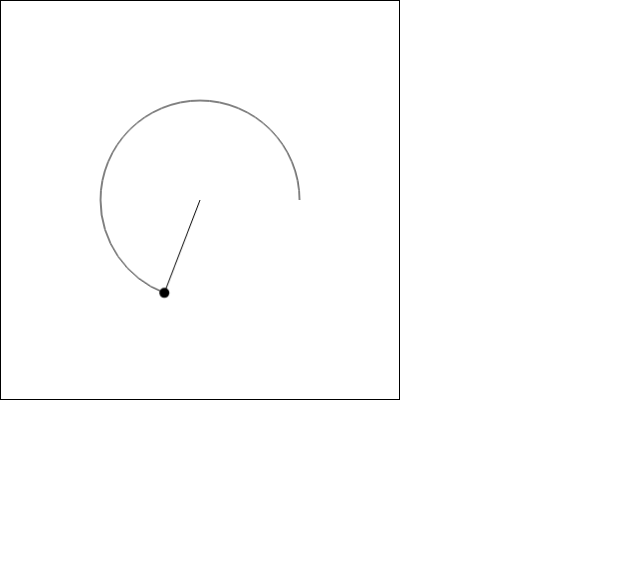
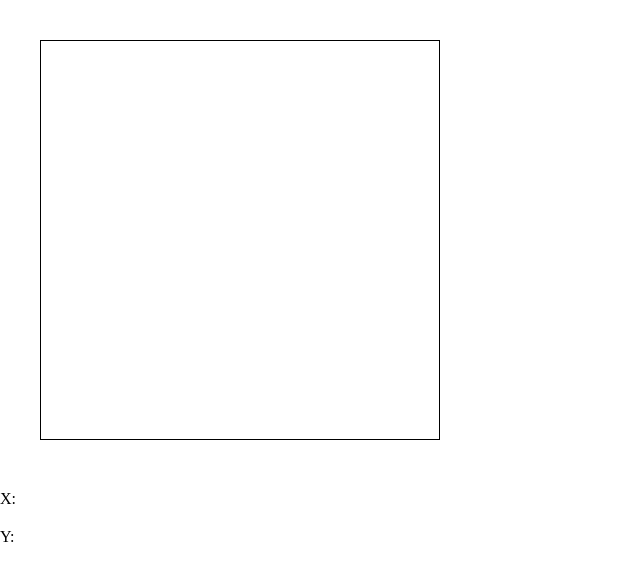
Before and after one commit to JulianDiazM/Simulacion-Movimiento-Bidimensional-Fisica-2AMS.github.io, a plain HTML site: page MCU/MCU.html in a window 1280 px wide. Shown: the whole page, without its empty margins (0-640 px from the left). Drawn offline with Linux system fonts and the light colour scheme.

Commit message:
Se creo un programa que muestra las coordenadas del mouse cuando este está encima del elemento canvas

```diff
--- a/MCU/MCU-css/MCU.css
+++ b/MCU/MCU-css/MCU.css
@@ -2,6 +2,13 @@
     padding: 0;
     margin: 0;
     box-sizing: border-box;
+}
+
+.MCU {
+    display: flex;
+    flex-direction: row;
+    margin-bottom: 40px;
+    margin: 40px 40px;
 }
 
 .mcu-canvas {
@@ -9,3 +16,7 @@
     height: 400px;
     border: 1px solid #000;
 }
+
+.coords {
+    padding: 10px 0;
+}
--- a/MCU/MCU.html
+++ b/MCU/MCU.html
@@ -8,7 +8,11 @@
     <title>MCU</title>
 </head>
 <body>
-    <canvas class="mcu-canvas"></canvas>
+    <main class="MCU">
+        <canvas class="mcu-canvas"></canvas>
+    </main>
+    <p class="coords X">X: </p>
+    <p class="coords Y">Y: </p>
     <script src="MCU.js"></script>
 </body>
 </html>
--- a/MCU/MCU.js
+++ b/MCU/MCU.js
@@ -1,60 +1,16 @@
 //Elementos HTML a JS
 const canvas = document.querySelector(".mcu-canvas"); //Elemento canvas
 const ctx = canvas.getContext("2d");
+const coord_x = document.querySelector(".X");
+const coord_y = document.querySelector(".Y");
 
 //Definición del tamaño del canvas en escala 1:1
 canvas.height = 400;
 canvas.width = canvas.height; //Escala 1:1
 
-//Función que dibuja un circulo con relleno usando .fill()
-const dibujarCirculoRelleno = (x, y, radio, startAngle, endAngle, color) => {
-    ctx.beginPath();
-    ctx.fillStyle = color;
-    ctx.arc(x, y, radio, startAngle, endAngle, true);
-    ctx.fill();
-    ctx.closePath();
-}
-
-//Función que dibuja un circulo sin relleno usando .stroke()
-const dibujarCirculoSinRelleno = (x, y, radio, startAngle, endAngle, color) => {
-    ctx.beginPath();
-    ctx.strokeStyle = color;
-    ctx.arc(x, y, radio, startAngle, endAngle, true);
-    ctx.stroke();
-    ctx.closePath();
-}
-
-//Función que dibuja una recta
-const dibujarRecta = (Xi, Yi, Xf, Yf, color) => {
-    ctx.beginPath();
-    ctx.strokeStyle = color;
-    ctx.moveTo(Xi, Yi);
-    ctx.lineTo(Xf, Yf);
-    ctx.stroke();
-    ctx.closePath();
-}
-
-let endAngle = 0; //Angulo que crece con el paso del tiempo.
-let radio = 100; //Radio del pendulo
-let object_x = 0; //Posición en x, usada para pintar posteriormente el objeto amarrado al pendulo
-let object_y = 0; //Posición en y, usada para pintar posteriormente el objeto amarrado al pendulo
-let canvas_x_center = canvas.width / 2;
-let canvas_y_center = canvas.height / 2; //coordenadas (x, y) que son el centro del MCU
-
-
-//Función que grafica el pendulo con el objeto amarrado y la trayectoria del angulo
-const pendulo = () => {
-    if(endAngle >= Math.PI * -2) {
-        ctx.clearRect(0, 0, canvas.width, canvas.height); //Reinicio del canvas
-        let x = Math.cos(endAngle) * radio;
-        let y = Math.sin(endAngle) * radio;
-        object_x = canvas_x_center + x;
-        object_y = canvas_y_center + y;
-        dibujarRecta(canvas_x_center, canvas_y_center, object_x, object_y, "#000");
-        dibujarCirculoRelleno(object_x, object_y, 5, 0, Math.PI * 2, "#000");
-        dibujarCirculoSinRelleno(canvas_x_center, canvas_y_center, radio, 0, endAngle, "#000");
-        endAngle -= Math.PI / 180;
-    }
-}
-
-setInterval(pendulo, 20);
+canvas.addEventListener("mousemove", (event) => {
+    let x = event.offsetX;
+    let y = event.offsetY;
+    coord_x.innerHTML = `X: ${x}`;
+    coord_y.innerHTML = `Y: ${y}`;
+});
```
